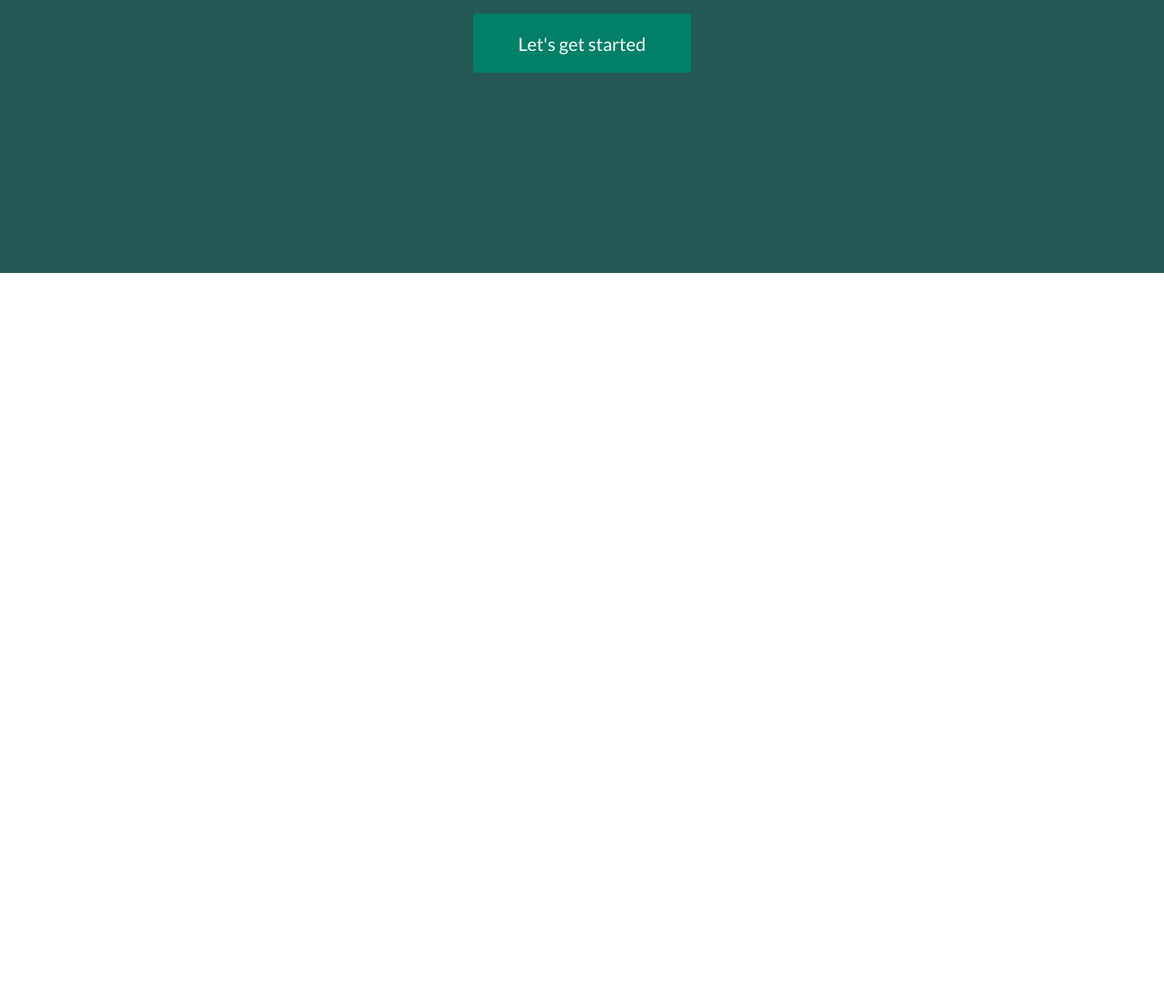
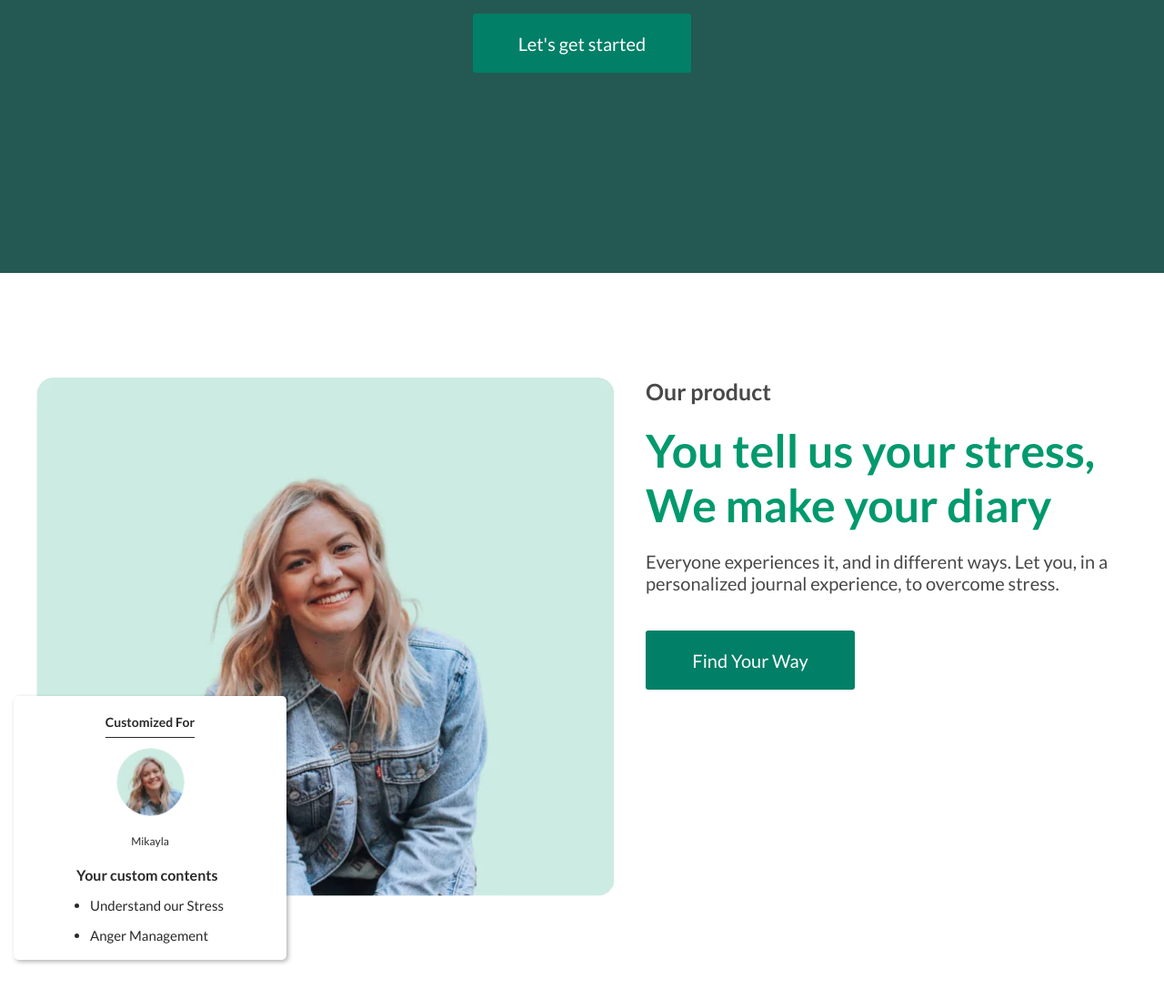
Before and after one commit to yupi-pot/alivio_page, a plain HTML site: page index.html in a window 1280 px wide. Shown: the part 3498-4596 px from the top of the page at 91% size. Before the commit the page ends 3798 px from the top, so only its background shows below. Drawn offline with Linux system fonts and the light colour scheme.

Commit message:
product section

```diff
--- a/index.css
+++ b/index.css
@@ -5,3 +5,5 @@
 @import "./styles/about.css";
 @import "./styles/card.css";
 @import "./styles/success.css";
+@import "./styles/product.css";
+@import "./styles/person-card.css";
--- a/index.html
+++ b/index.html
@@ -128,23 +128,73 @@
           <div class="success__wrapper">
             <div class="success__content">
               <h3 class="success__title" aria-label="success title">
-                Let's hear about Kayla's success story</h3>
+                Let's hear about Kayla's success story
+              </h3>
               <p class="success__description" aria-label="success description">
-                See how well Alivio works in a real customer’s life.</p>
-                <button class="btn" aria-label="success button">Let's get started</button>
+                See how well Alivio works in a real customer’s life.
+              </p>
+              <button class="btn" aria-label="success button">
+                Let's get started
+              </button>
             </div>
 
             <div class="success__content-video">
-              <img src="./assets/webp/success_webp.webp" alt="success image" class="success__img">
+              <img
+                src="./assets/webp/success_webp.webp"
+                alt="success image"
+                class="success__img"
+              />
               <svg class="success__play-icon">
                 <use href="./assets/sprites.svg#play-icon"></use>
               </svg>
               <div class="success__gradient"></div>
             </div>
+          </div>
+        </div>
+      </section>
 
+      <section class="product" aria-label="product section">
+        <div class="container">
+          <div class="product__wrapper">
+            <div class="product__preview">
+              <img
+                src="./assets/webp/product__image.webp"
+                alt="product preview"
+                class="product__preview-img"
+              />
+            </div>
+
+            <div class="product__content">
+              <h4 class="product__info">Our product</h4>
+              <h5 class="product__title">
+                You tell us your stress, We make your diary
+              </h5>
+              <p class="product__description">
+                Everyone experiences it, and in different ways. Let you, in a
+                personalized journal experience, to overcome stress.
+              </p>
+              <button class="btn">Find Your Way</button>
+            </div>
+
+            <figure class="person-card" aria-label="person card">
+              <h4 class="person-card__title">Customized For</h4>
+              <div class="person-card__preview">
+                <img
+                  src="./assets/webp/person__card.webp"
+                  alt="person card avatar"
+                  class="person-card__preview-img"
+                />
+              </div>
+              <h5 class="person-card__name">Mikayla</h5>
+              <blockquote class="person-card__desc" aria-label="description">
+                <h6 class="person-card__subtitle">Your custom contents</h6>
+                <ul class="person-card__list">
+                  <li class="person-card__list-item">Understand our Stress</li>
+                  <li class="person-card__list-item">Anger Management</li>
+                </ul>
+              </blockquote>
+            </figure>
           </div>
-
-
         </div>
       </section>
     </main>
--- a/styles/basic.css
+++ b/styles/basic.css
@@ -19,7 +19,7 @@ a {
   color: inherit;
 }
 
-h1, h2, h3, h4, h5, h6, p, figure {
+h1, h2, h3, h4, h5, h6, p, figure, blockquote {
   margin: 0;
 }
 
--- /dev/null
+++ b/styles/person-card.css
@@ -0,0 +1,69 @@
+.person-card {
+  position: absolute;
+  top: 350px;
+  left: 5px;
+  width: 300px;
+  height: 290px;
+  padding: 20px 0;
+  border-radius: 5px;
+  box-shadow: 2px 2px 5px 0 rgba(0, 0, 0, 0.3);
+  /* overflow: hidden; */
+  background-color: var(--co-white);
+  display: flex;
+  flex-direction: column;
+  justify-content: start;
+  align-items: center;
+  gap: 20px;
+  color: var(--co-black);
+}
+
+.person-card__title {
+  font-weight: 600;
+  font-size: 14px;
+  position: relative;
+}
+
+.person-card__title::after {
+  content: "";
+  position: absolute;
+  top: 25px;
+  left: 0;
+  right: 0;
+  height: 1px;
+  background-color: var(--co-black);
+}
+
+.person-card__preview {
+  border-radius: 50%;
+  width: 75px;
+  height: 75px;
+  overflow: hidden;
+  flex-shrink: 0;
+}
+
+.person-card__preview-img {
+  width: 100%;
+  height: 100%;
+  object-fit: cover;
+}
+
+.person-card__name {
+  font-weight: 400;
+font-size: 12px;
+}
+
+.person-card__subtitle {
+  font-weight: 700;
+font-size: 16px;
+}
+
+.person-card__list {
+  list-style: disc;
+  margin: 10px 0 0 15px;
+}
+
+.person-card__list-item {
+  margin: 15px 0 0 0;
+  font-weight: 400;
+font-size: 15px
+}
--- /dev/null
+++ b/styles/product.css
@@ -0,0 +1,105 @@
+.product {
+  background-color: var(--co-white);
+  padding: 115px 0 168px;
+}
+
+.product__wrapper {
+  width: 100%;
+  position: relative;
+  display: flex;
+  gap: 15px;
+  justify-content: space-between;
+  align-items: start;
+  padding: 0 30px;
+}
+
+.product__preview {
+  border-radius: 18px;
+  overflow: hidden;
+  max-width: 638px;
+  height: 570px;
+}
+
+.product__preview-img {
+  width: 100%;
+  height: 100%;
+  object-fit: cover;
+}
+
+.product__content {
+  max-width: 530px;
+  display: flex;
+  flex-direction: column;
+  gap: 20px;
+  justify-content: start;
+  align-items: start;
+}
+
+.product__info {
+  font-weight: 600;
+  font-size: 25px;
+  color: var(--co-light-black);
+}
+
+.product__title {
+  font-weight: 700;
+  font-size: 50px;
+  color: var(--co-light-green);
+}
+
+.product__description {
+  font-weight: 400;
+  font-size: 20px;
+  color: var(--co-light-black);
+}
+
+.product__content .btn {
+  width: 230px;
+  height: 65px;
+  margin: 20px 0 0 0;
+}
+
+@media (max-width: 992px) {
+  .product__title {
+    font-size: 32px;
+  }
+
+  .product__content {
+    max-width: 400px;
+  }
+}
+
+@media (max-width: 768px) {
+  .product {
+    padding: 80px 0 100px;
+  }
+
+  .product__wrapper {
+    flex-wrap: wrap;
+    justify-content: center;
+    gap: 40px;
+  }
+
+  .product__preview {
+    height: 470px;
+  }
+
+  .product__content {
+    max-width: 100%;
+    align-items: center;
+  }
+
+  .product__title {
+    font-size: 32px;
+    max-width: 470px;
+  }
+
+  .product__description {
+    font-size: 18px;
+    max-width: 470px;
+  }
+
+  .product__wrapper .person-card {
+    display: none;
+  }
+}
```
Also changed, not shown: assets/webp/person__card.webp (added), assets/webp/product__image.webp (added).
